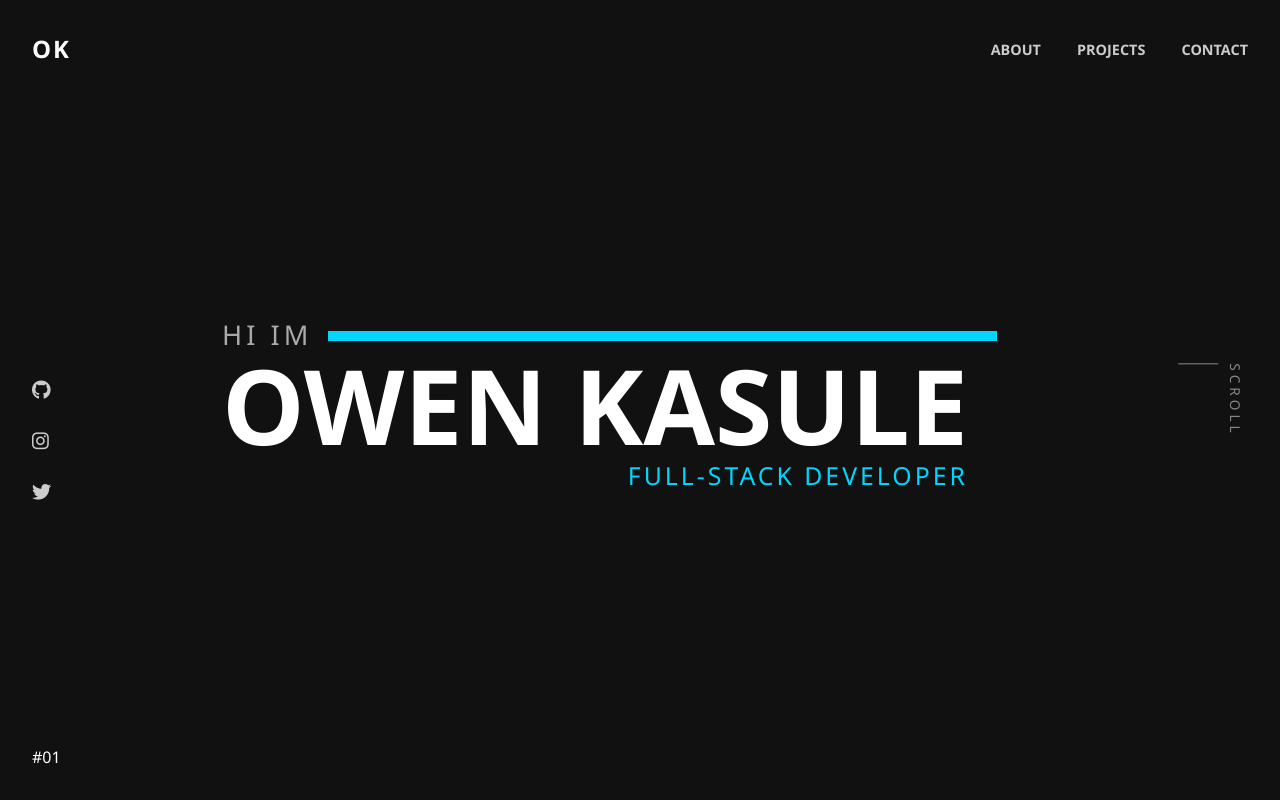
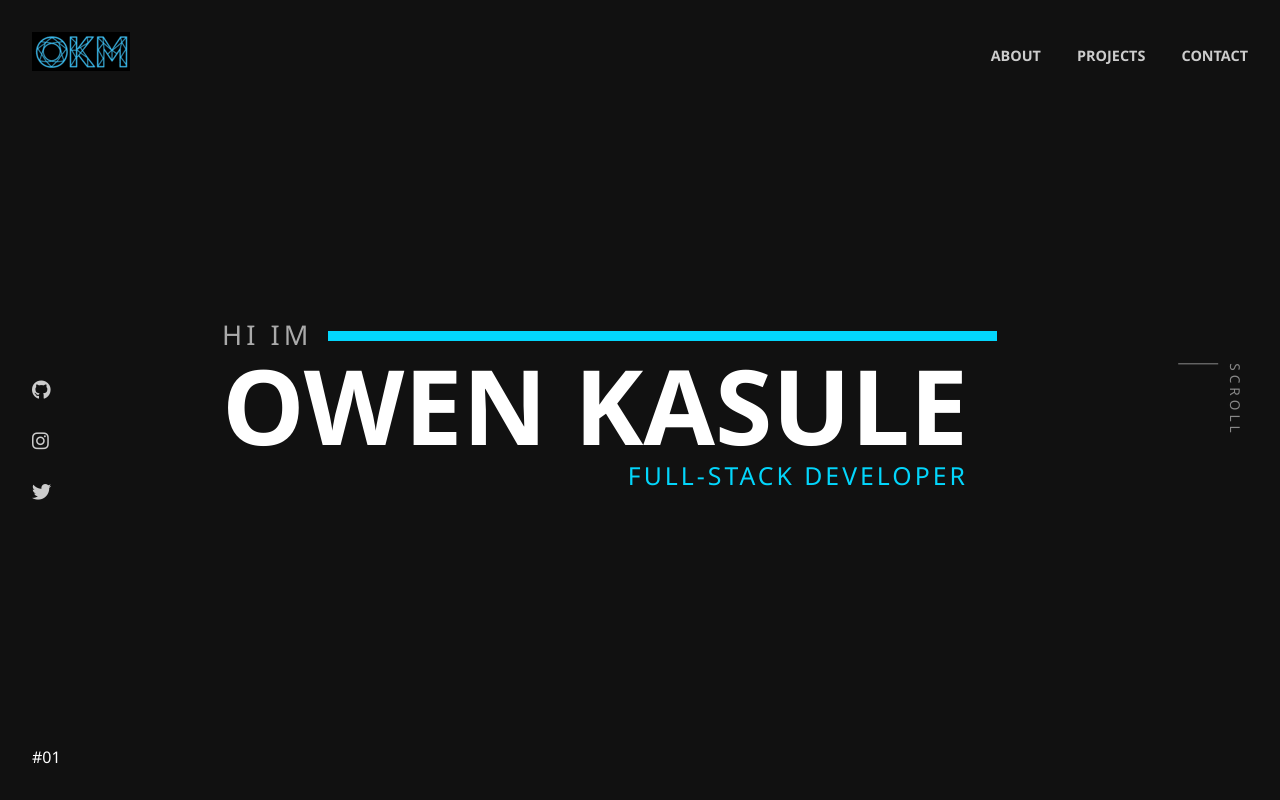
Before and after one commit to Owen-kasule/glass-portfolio, a website: page public/index.html in a window 1280 px wide. Drawn offline with Linux system fonts and the light colour scheme; a small style sheet from the web is missing.

Commit message:
refactor: replace logo text with image in header for improved branding

```diff
--- a/public/index.html
+++ b/public/index.html
@@ -26,7 +26,9 @@
 
   <!-- 2) Header: logo left, nav right -->
   <header class="nav">
-    <div class="logo">OK</div>
+    <div class="logo">
+      <img src="images/nav-okm-logo.png" alt="OK Logo" class="logo-img" />
+    </div>
     <nav class="menu">
       <a href="about.html">ABOUT</a>
       <a href="projects.html">PROJECTS</a>
```
